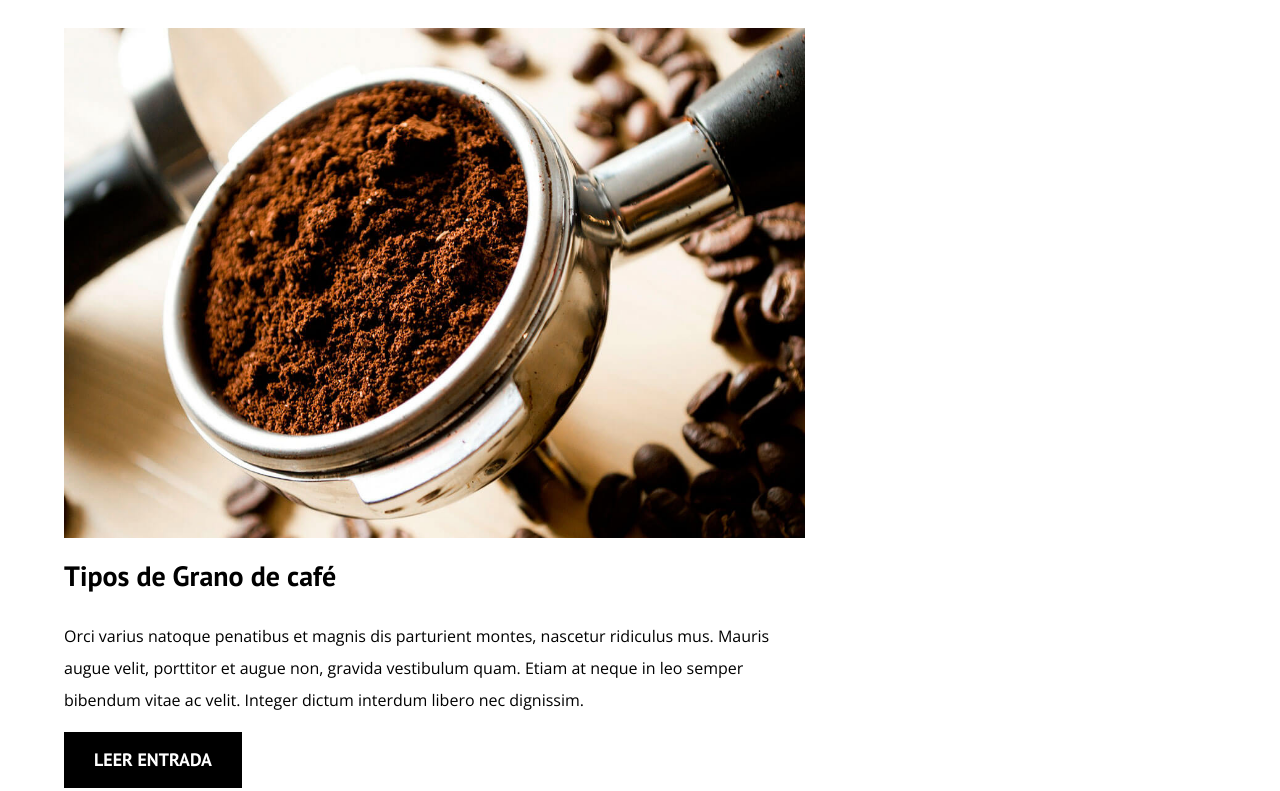
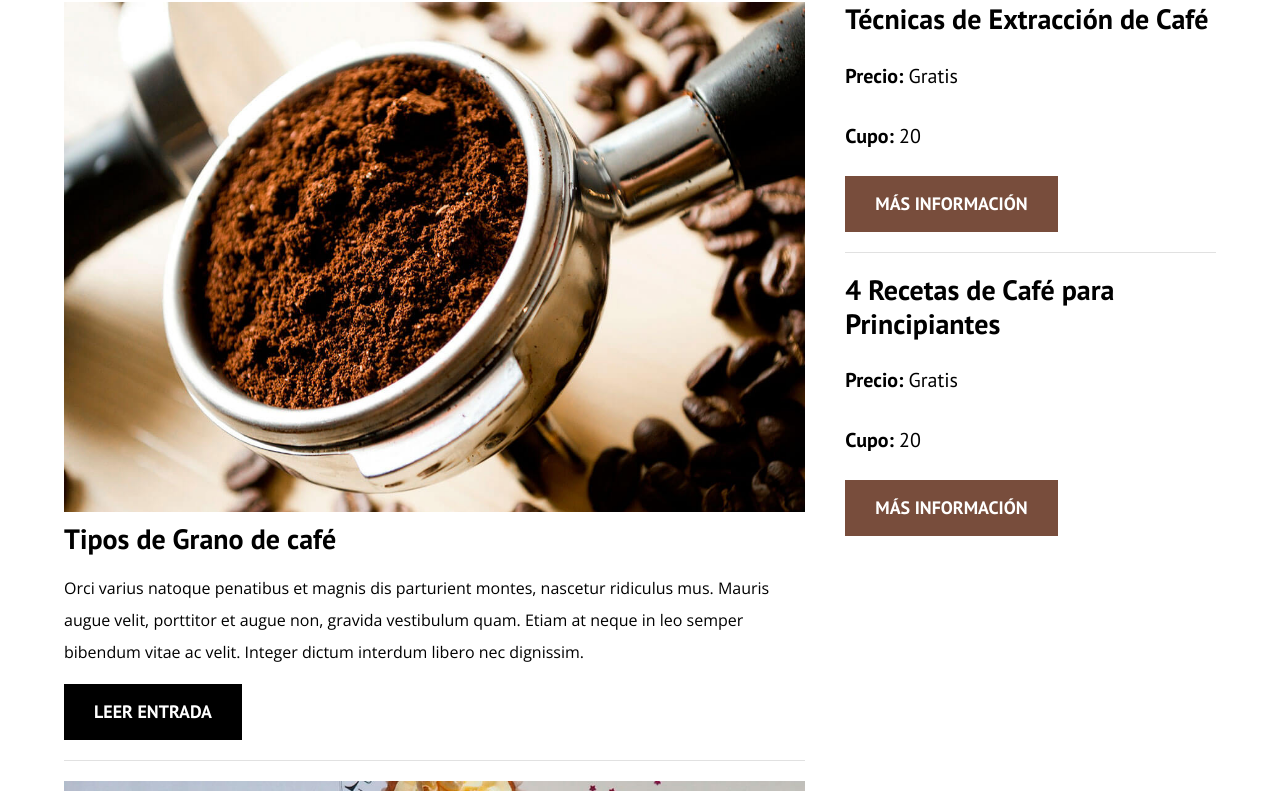
Before and after one commit to Samboe1989/Udemy-blog-cafe, a plain HTML site: page blogdecafe_inicio/index.html in a window 1280 px wide. Shown: the part 700-1491 px from the top of the page. Drawn offline with nearby package versions, Linux system fonts and the light colour scheme.

Commit message:
Added Sidebar

```diff
--- a/blogdecafe_inicio/css/style.css
+++ b/blogdecafe_inicio/css/style.css
@@ -41,6 +41,7 @@ h2,
 h3,
 h4 {
   font-family: var(--fuenteHeading);
+  line-height: 1.2;
 }
 
 h1 {
@@ -168,3 +169,35 @@ img {
 .boton--primario {
   background-color: var(--negro);
 }
+
+.boton--secundario {
+  background-color: var(--primario);
+}
+
+.cursos {
+  list-style: none;
+}
+
+.widget-curso {
+  border-bottom: 1px solid var(--gris);
+  margin-bottom: 2rem;
+}
+
+.widget-curso:last-of-type {
+  border: none;
+  margin-bottom: 0;
+}
+
+.widget-curso__label {
+  font-family: var(--fuenteHeading);
+  font-weight: bold;
+}
+
+.widget-curso__info {
+  font-weight: normal;
+}
+
+.widget-curso__label,
+.widget-curso__info {
+  font-size: 2rem;
+}
--- a/blogdecafe_inicio/index.html
+++ b/blogdecafe_inicio/index.html
@@ -102,6 +102,28 @@
       </main>
       <aside class="sidebar">
         <h3>Nuestros Cursos y Talleres</h3>
+
+        <ul class="cursos no-padding">
+            <li class="widget-curso">
+                <h4 class="no-margin">Técnicas de Extracción de Café</h4>
+                <p class="widget-curso__label">Precio: <span class="widget-curso__info">Gratis</span></p>
+                <p class="widget-curso__label">Cupo: <span class="widget-curso__info">20</span></p>
+                <a href="entrada.html" class="boton boton--secundario"
+              >Más Información</a
+            >
+            </li>
+
+            <li class="widget-curso">
+                <h4 class="no-margin"> 4 Recetas de Café para Principiantes</h4>
+                <p class="widget-curso__label">Precio: <span class="widget-curso__info">Gratis</span></p>
+                <p class="widget-curso__label">Cupo: <span class="widget-curso__info">20</span></p>
+                <a href="entrada.html" class="boton boton--secundario"
+              >Más Información</a
+            >
+            </li>
+
+
+        </ul>
       </aside>
     </div>
   </body>
```
